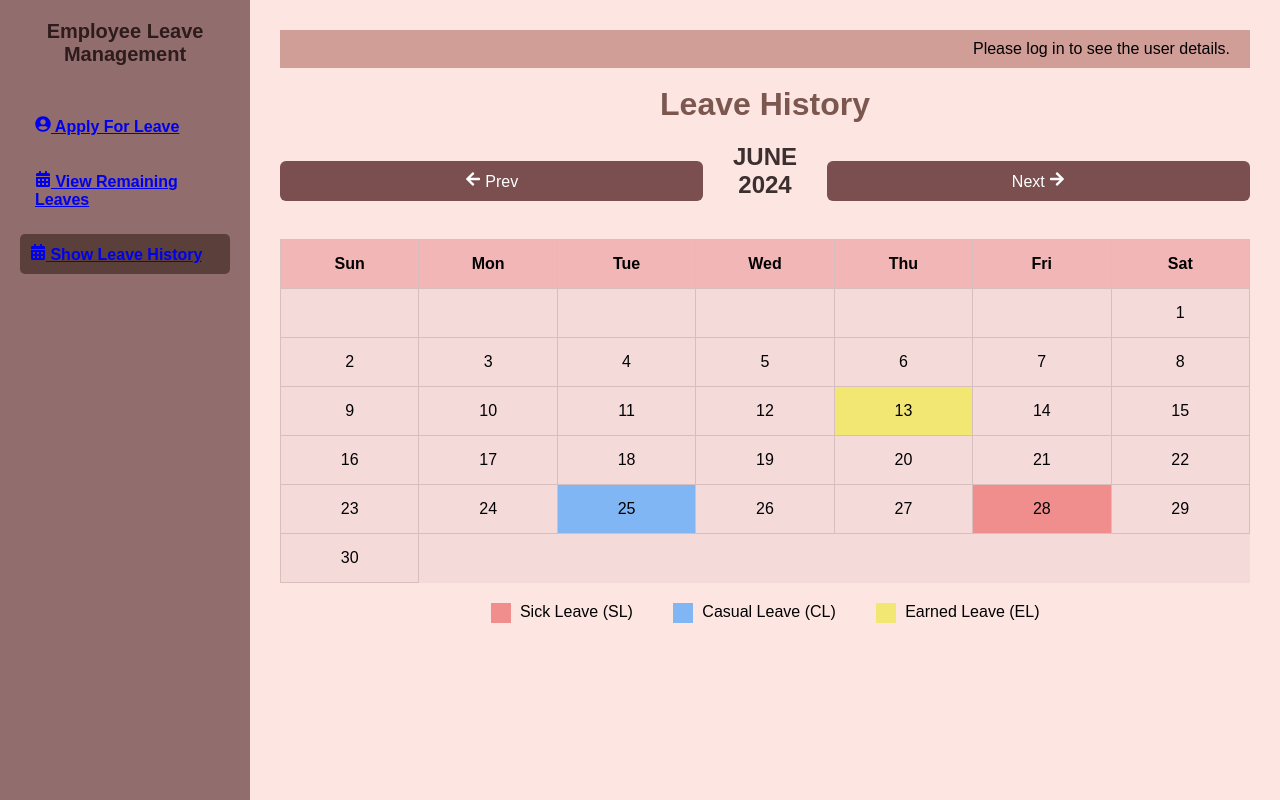
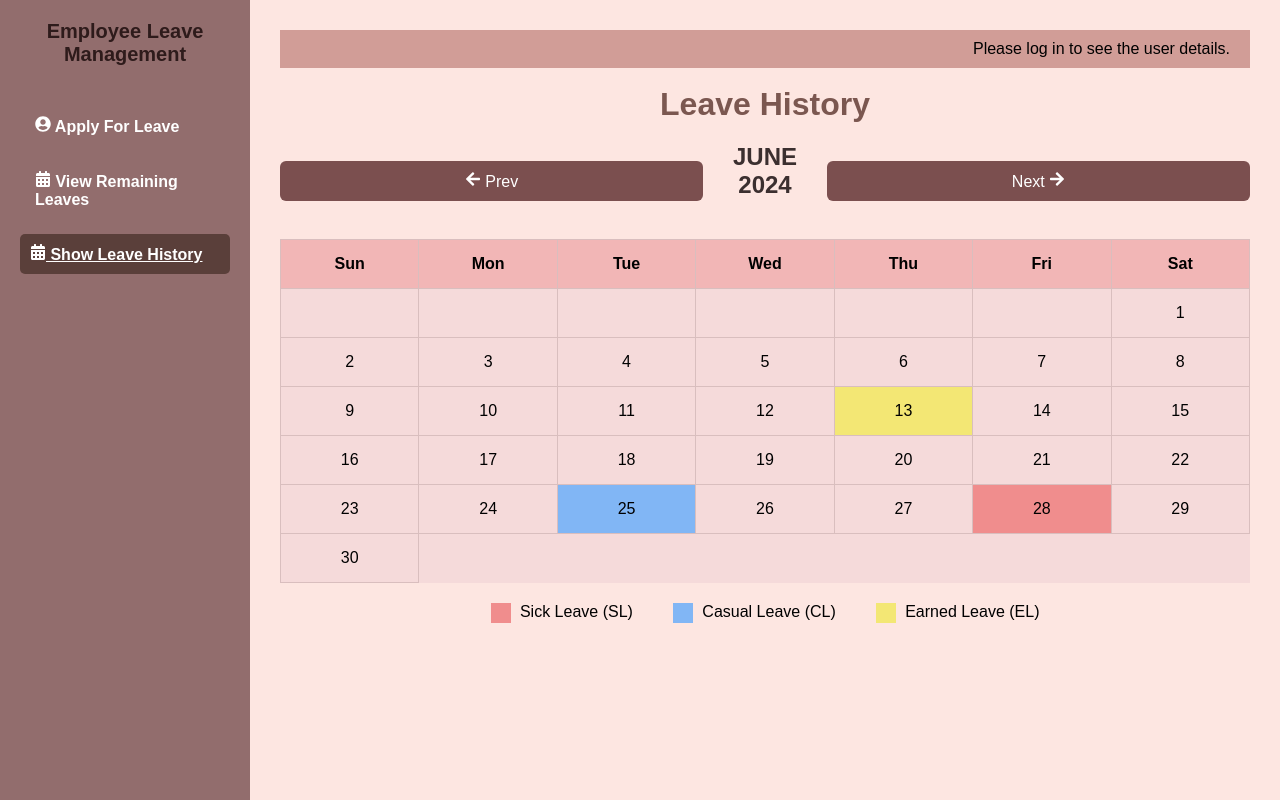
Before and after one commit to RitamBhattacharya/Frontend_LMS, a React (Create React App) app: page /history in a window 1280 px wide. Built offline with nearby package versions, Linux system fonts and the light colour scheme.

Commit message:
sidebar fixed

```diff
--- a/src/components/LeaveApplicationForm/Sidebar.js
+++ b/src/components/LeaveApplicationForm/Sidebar.js
@@ -1,57 +1,39 @@
-// import React from "react";
-// import "../../styles/Sidebar.css";
+import React from "react";
+import { useNavigate } from "react-router-dom";
 
-// function Sidebar() {
-//   return (
-//     <div className="sidebar">
-//       <h2>Employee Leave Management</h2>
-//       <ul>
-//         <li className="active">Apply For Leave</li>
-//         <li>View Remaining Leaves</li>
-//         <li>Show Leave History</li>
-//       </ul>
-//     </div>
-//   );
-// }
-
-// export default Sidebar;
-
-import React from "react";
-
-import { Link, useLocation } from "react-router-dom";
+import { useLocation } from "react-router-dom";
 import { FaUserCircle, FaCalendarAlt } from "react-icons/fa";
 import "../../styles/Sidebar.css"; // Optional: put your sidebar styles here
 
-
-
 function Sidebar() {
-  const location=useLocation();
+  const location = useLocation();
+  const navigate = useNavigate();
 
   return (
     <div className="sidebar">
       <h2>Employee Leave Management</h2>
       <ul>
-
-        <li className={location.pathname === "/apply" ? "active" : ""}>
-          <Link to="/apply" className="link">
-            <FaUserCircle /> Apply For Leave
-          </Link>
+        <li
+          className={location.pathname === "/apply" ? "active" : ""}
+          onClick={() => navigate("/apply")}
+        >
+          <FaUserCircle /> Apply For Leave
         </li>
-        <li className={location.pathname === "/remaining" ? "active" : ""}>
-          <Link to="/remaining" className="link">
-            <FaCalendarAlt /> View Remaining Leaves
-          </Link>
+        <li
+          className={location.pathname === "/remaining" ? "active" : ""}
+          onClick={() => navigate("/remaining")}
+        >
+          <FaCalendarAlt /> View Remaining Leaves
         </li>
-        <li className={location.pathname === "/history" ? "active" : ""}>
-          <Link to="/history" className="link">
-            <FaCalendarAlt /> Show Leave History
-          </Link>
+        <li
+          className={location.pathname === "/history" ? "active" : ""}
+          onClick={() => navigate("/history")}
+        >
+          <FaCalendarAlt /> Show Leave History
         </li>
       </ul>
     </div>
   );
-};
-
-
+}
 
 export default Sidebar;
```
Also changed, not shown: src/styles/Sidebar.css (indentation only).
